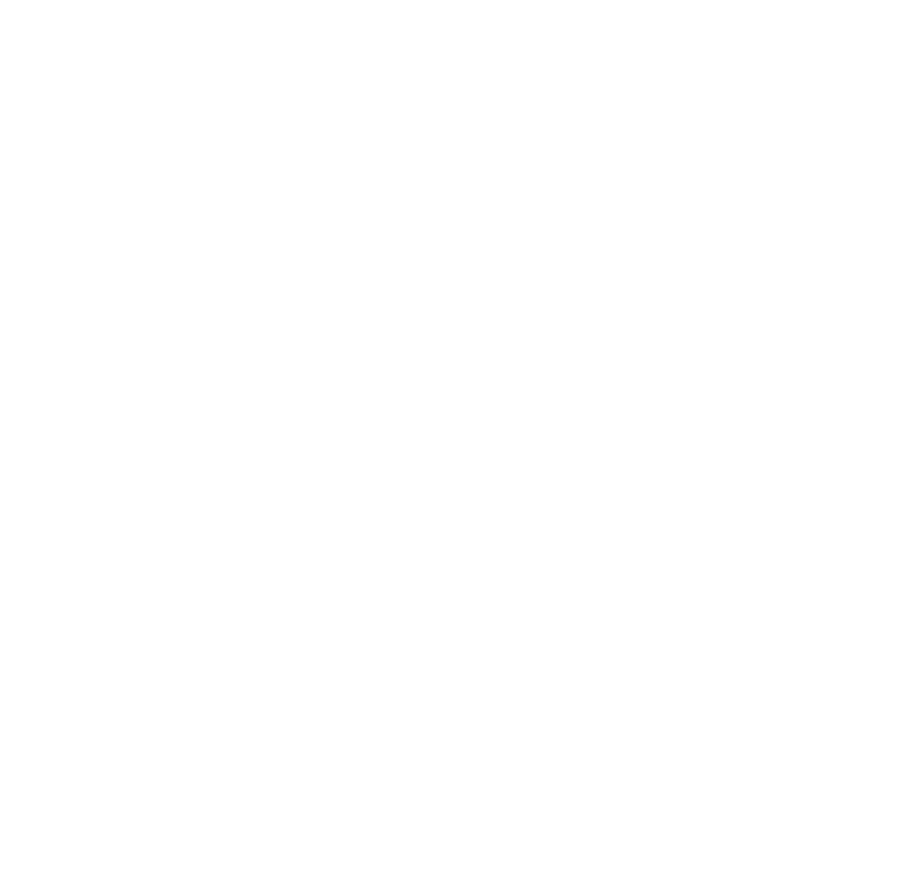
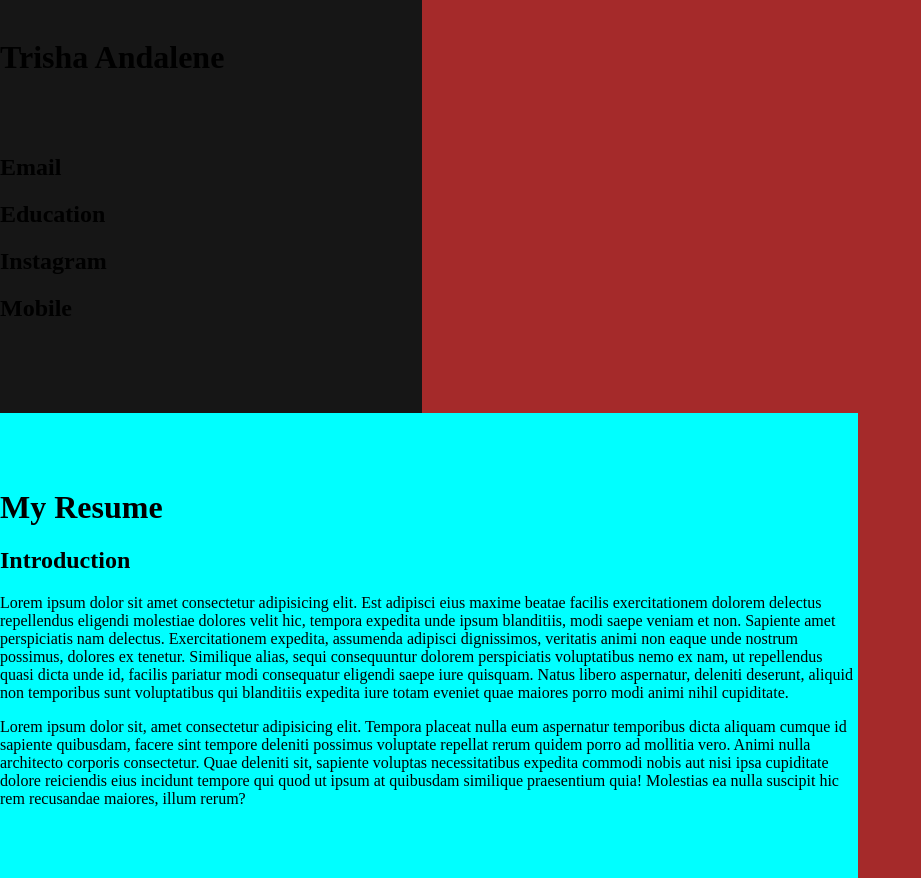
Before and after one commit to TrishaAndalene/TrishaAndalene.github.io, a plain HTML site: page index.html in a window 1280 px wide. Shown: the whole page, without its empty margins (0-921 px from the left). Before the commit the page ends 800 px from the top, so only its background shows below. Drawn offline with Linux system fonts and the light colour scheme.

Commit message:
Update index.html

```diff
--- a/index.html
+++ b/index.html
@@ -12,7 +12,6 @@
     <div class="container">
 
         <div class="left">
-
             <div class="cat">
                 <div class="ear ear--left"></div>
                 <div class="ear ear--right"></div>
@@ -29,15 +28,30 @@
                     <div class="muzzle"></div>
                 </div>
             </div>
-
-            <div class="name"></div>
-
-            <div class="info"></div>
-
+            <br>
+            <div class="name">
+                <h1>Trisha Andalene</h1>
+            </div>
+            <br>
+            <br>
+            <div class="info">
+                <h2><i></i>Email</h1>
+                <h2><i></i>Education</h1>
+                <h2><i></i>Instagram</h1>
+                <h2><i></i>Mobile</h1>
+            </div>
+            <br><br><br><br>
         </div>
 
         <div class="right">
-
+            <div class="open">
+                <br><br><br>
+                <h1>My Resume</h1>
+                <h2>Introduction</h2>
+                <p>Lorem ipsum dolor sit amet consectetur adipisicing elit. Est adipisci eius maxime beatae facilis exercitationem dolorem delectus repellendus eligendi molestiae dolores velit hic, tempora expedita unde ipsum blanditiis, modi saepe veniam et non. Sapiente amet perspiciatis nam delectus. Exercitationem expedita, assumenda adipisci dignissimos, veritatis animi non eaque unde nostrum possimus, dolores ex tenetur. Similique alias, sequi consequuntur dolorem perspiciatis voluptatibus nemo ex nam, ut repellendus quasi dicta unde id, facilis pariatur modi consequatur eligendi saepe iure quisquam. Natus libero aspernatur, deleniti deserunt, aliquid non temporibus sunt voluptatibus qui blanditiis expedita iure totam eveniet quae maiores porro modi animi nihil cupiditate.</p>
+                <p>Lorem ipsum dolor sit, amet consectetur adipisicing elit. Tempora placeat nulla eum aspernatur temporibus dicta aliquam cumque id sapiente quibusdam, facere sint tempore deleniti possimus voluptate repellat rerum quidem porro ad mollitia vero. Animi nulla architecto corporis consectetur. Quae deleniti sit, sapiente voluptas necessitatibus expedita commodi nobis aut nisi ipsa cupiditate dolore reiciendis eius incidunt tempore qui quod ut ipsum at quibusdam similique praesentium quia! Molestias ea nulla suscipit hic rem recusandae maiores, illum rerum?</p>
+            </div>
+            <br><br><br>
         </div>
     </div>
 </body>
```
